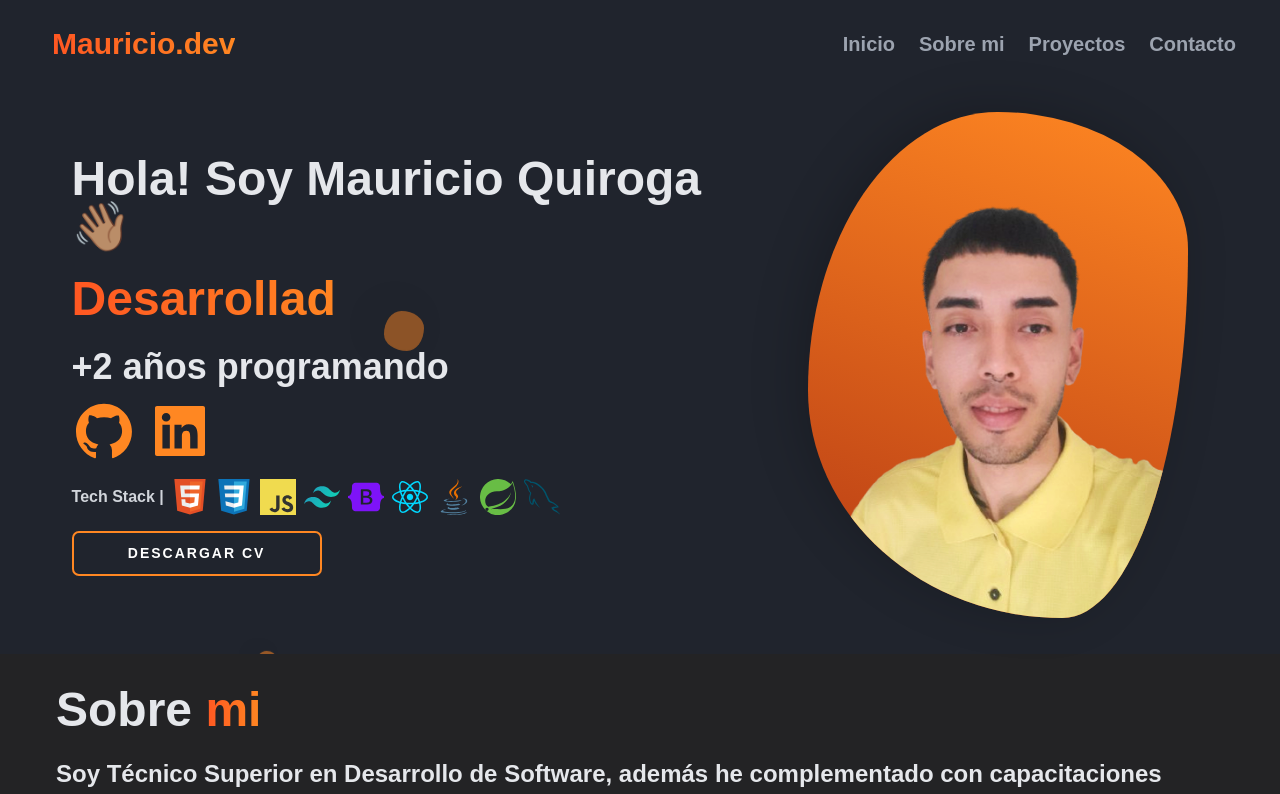
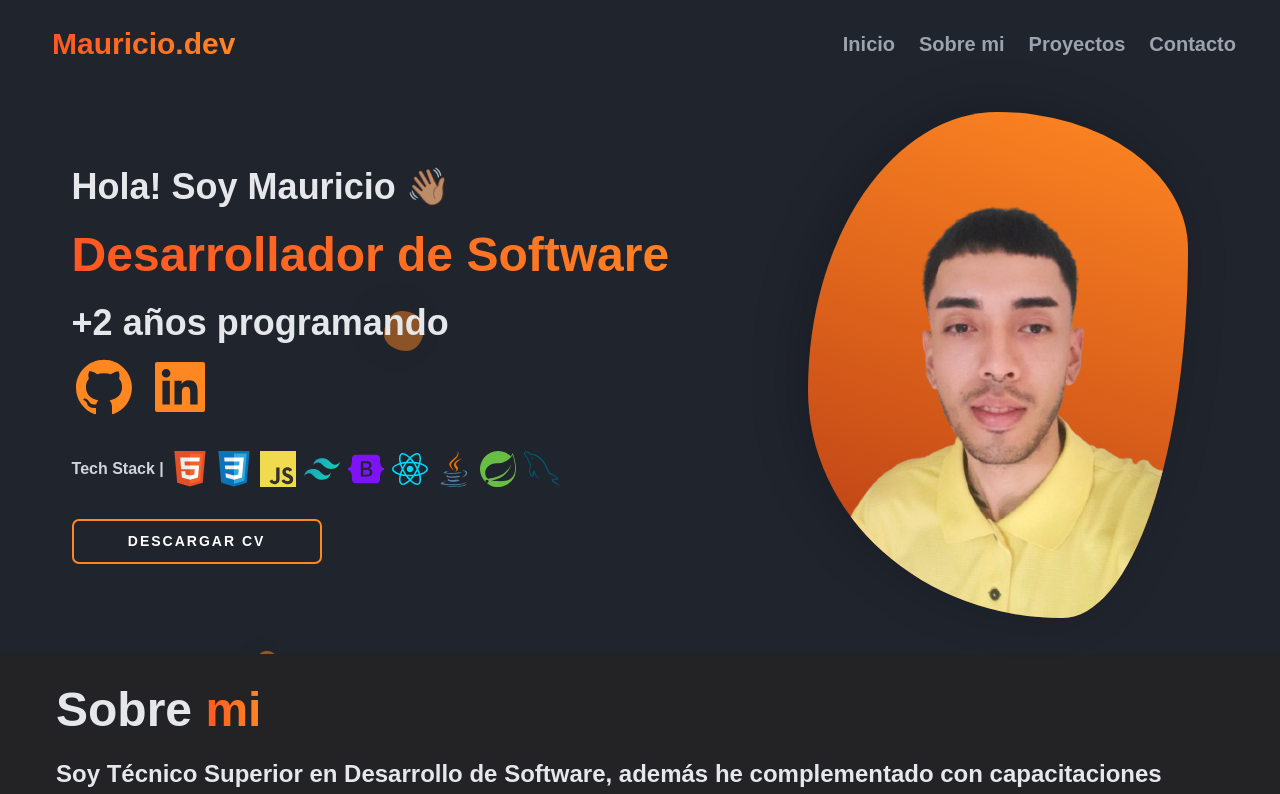
Before and after one commit to Mauricio333bit/portfolio1.0QuirogaMauricio, a React (Create React App) app: page / in a window 1280 px wide. Shown: the top 794 px of the page. Built offline with nearby package versions, Linux system fonts and the light colour scheme.

Commit message:
fix/hero title

```diff
--- a/src/components/Hero.jsx
+++ b/src/components/Hero.jsx
@@ -22,16 +22,12 @@ const Hero = () => {
     <div id="home">
       <div className="gap-4  max-w-[1200px]  flex items-center flex-col-reverse md:flex-row justify-center mx-auto p-4   ">
         <div className=" md:w-3/5 w-full text-center sm:text-start">
-          <p className="text-gray-200 md:text-5xl sm:text-4xl text-3xl font-bold text-gray">
-            Hola! Soy Mauricio Quiroga 👋🏽
+          <p className="text-gray-200 md:text-4xl sm:text-3xl text-2xl font-bold text-gray">
+            Hola! Soy Mauricio 👋🏽
           </p>
-          <h1 className=" sm:text-5xl text-2xl font-bold md:pt-6 md:pb-4  aspect-auto md:aspect-[24/9] lg:aspect-auto  ">
-            <TypeAnimation
-              sequence={["Desarrollador de Software", 2000, "", 1000]}
-              wrapper="span"
-              speed={200}
-              repeat={Infinity}
-            ></TypeAnimation>
+          <h1 className=" sm:text-5xl text-3xl font-bold md:pt-6 md:pb-4  aspect-auto md:aspect-[24/9] lg:aspect-auto primary-color   ">
+
+            Desarrollador de Software
           </h1>
           <p className="text-xl sm:text-4xl my-2 mb-3 text-gray-200">
             +2 años programando
@@ -40,7 +36,7 @@ const Hero = () => {
             <a href="https://github.com/Mauricio333bit"><AiFillGithub className="size-16 icon"></AiFillGithub></a>
             <a href="https://www.linkedin.com/in/mauricio-quiroga-7b8b00246/"><AiFillLinkedin className="size-16 icon"></AiFillLinkedin></a>
           </div>
-          <div className="flex gap-2 my-4 text-gray-300 items-center flex-col sm:flex-row">
+          <div className="flex gap-2 my-8 text-gray-300 items-center flex-col sm:flex-row">
             Tech Stack |
             <div className="flex gap-2">
               <img src={htmlIcon} alt="html icon" className="icon size-9" />
```
